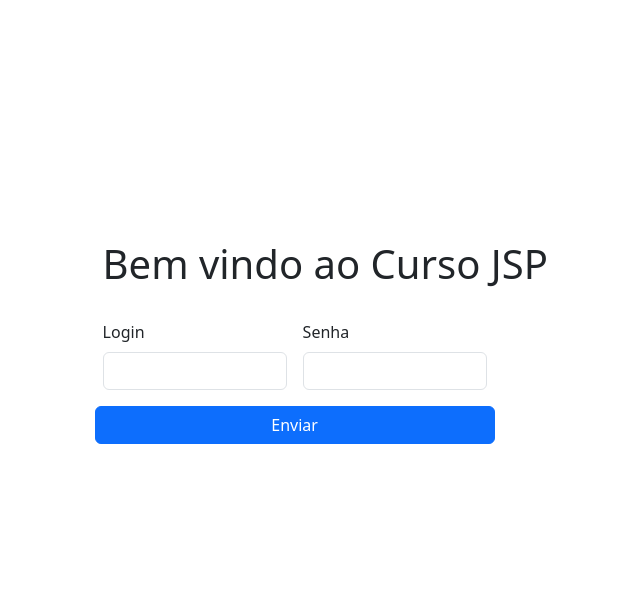
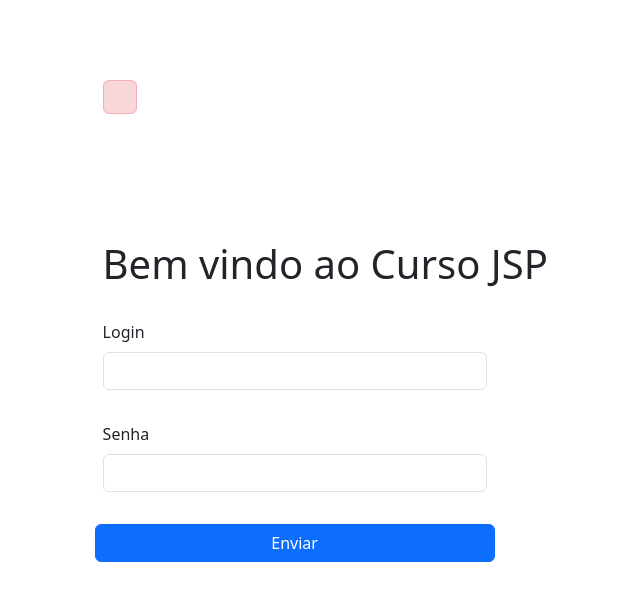
Before and after one commit to FDiegoRocha/curso-jsp, a Java web app: page / in a window 1280 px wide. Shown: the top 601 px of the page, without its empty margins (371-1011 px from the left). Run offline with Tomcat 11, a stand-in JSP engine, Linux system fonts and the light colour scheme.

Commit message:
anexando stylos a pagina de login

```diff
--- a/src/main/java/servlets/ServletLogin.java
+++ b/src/main/java/servlets/ServletLogin.java
@@ -27,6 +27,7 @@ public class ServletLogin extends HttpServlet {
 	// Recebe os dados da url em parametros
 	protected void doGet(HttpServletRequest request, HttpServletResponse response)
 			throws ServletException, IOException {
+		doPost(request, response);
 
 	}
 
--- a/src/main/webapp/index.jsp
+++ b/src/main/webapp/index.jsp
@@ -27,10 +27,9 @@ h1 {
 
 .msg {
 	position: absolute;
-	top: 60%;
+	top: 10%;
 	left: 37%;
 	font-size: 15px;
-	color: red;
 }
 </style>
 
@@ -43,7 +42,7 @@ h1 {
 		<input type="hidden" value="<%=request.getParameter("url")%>"
 			name="url">
 
-		<div class="col-md-6">
+		<div class="mb-3">
 			<label class="form-label">Login</label> <input class="form-control"
 				name="login" type="text" required="required">
 			<div class="invalid-feedback">Informe Login</div>
@@ -51,7 +50,7 @@ h1 {
 		</div>
 
 
-		<div class="col-md-6">
+		<div class="mb-3">
 			<label class="form-label">Senha</label> <input class="form-control"
 				name="senha" type="password" required="required">
 			<div class="invalid-feedback">Informe Senha</div>
@@ -62,7 +61,7 @@ h1 {
 		<input class="btn btn-primary" type="submit" value="Enviar">
 
 	</form>
-	<h4 class="msg">${msg}</h4>
+	<h4 class="msg alert alert-danger">${msg}</h4>
 
 	<script
 		src="https://cdn.jsdelivr.net/npm/bootstrap@5.3.9/dist/js/bootstrap.bundle.min.js"
```
